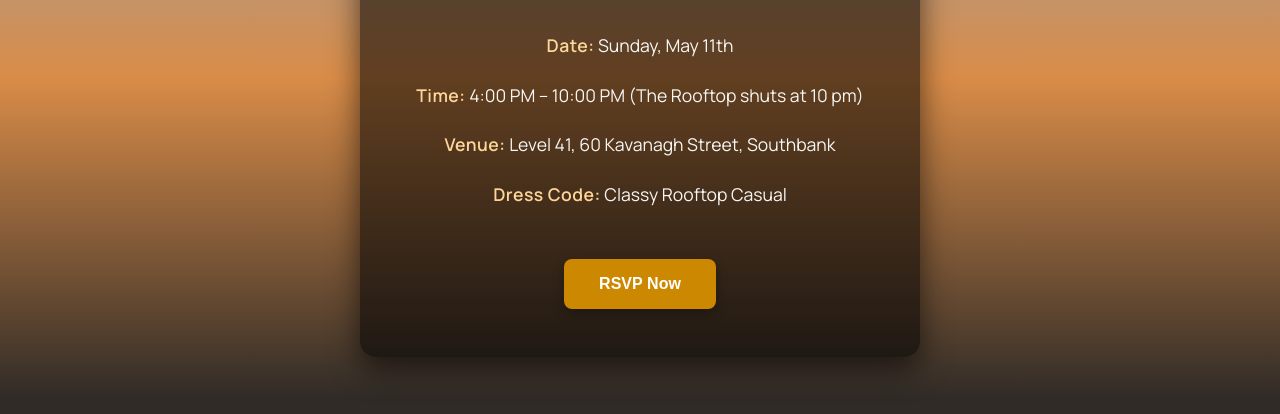
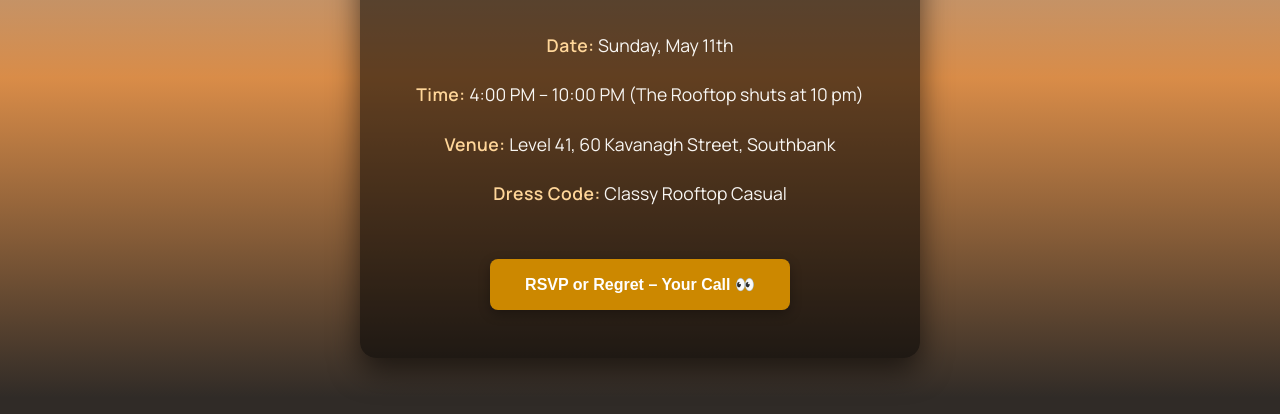
Before and after one commit to dheerajsena/dheerajs-birthday-invite, a plain HTML site: page index.html in a window 1280 px wide. Shown: the part 322-736 px from the top of the page. Drawn offline with nearby package versions, Linux system fonts and the light colour scheme.

Commit message:
Update index.html

```diff
--- a/index.html
+++ b/index.html
@@ -18,7 +18,7 @@
         <p><strong>Venue:</strong> Level&nbsp;41,&nbsp;60&nbsp;Kavanagh&nbsp;Street,&nbsp;Southbank</p>
         <p><strong>Dress&nbsp;Code:</strong> Classy Rooftop Casual</p>
       </div>
-      <button id="openModal" class="rsvp-button">RSVP&nbsp;Now</button>
+      <button id="openModal" class="rsvp-button">RSVP or Regret – Your Call 👀</button>
     </div>
   </div>
 
```
